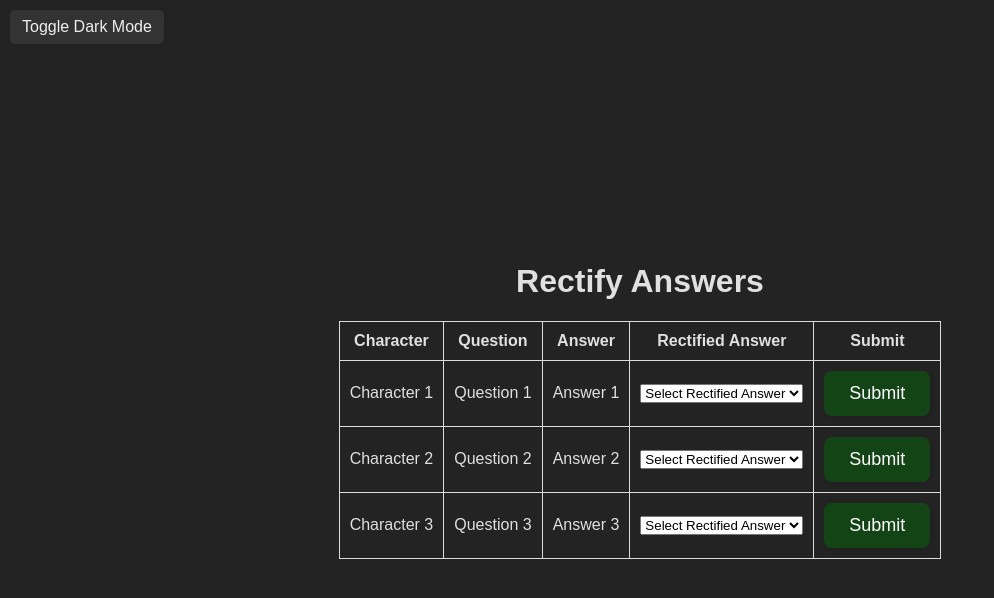
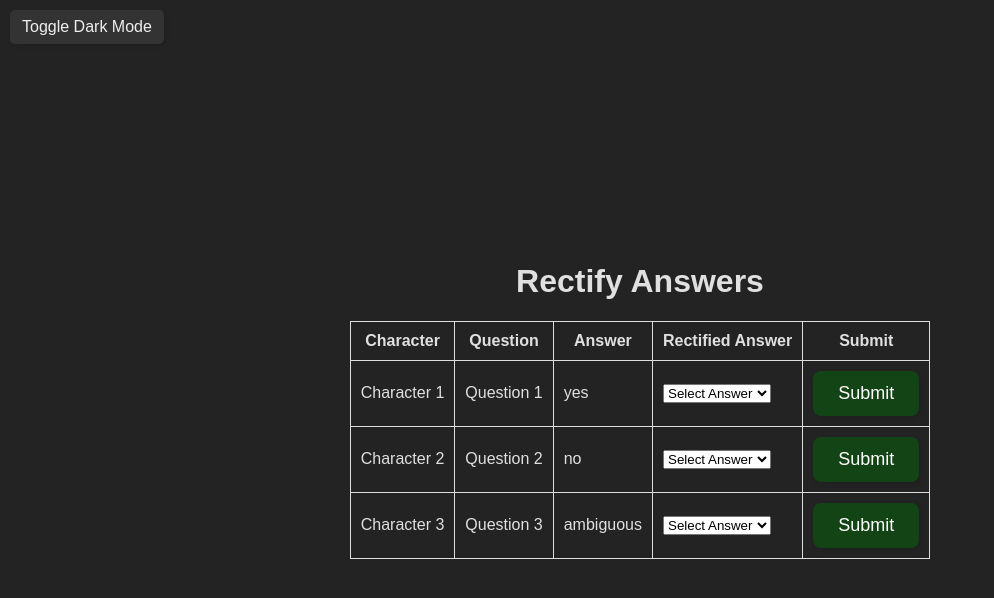
Before and after one commit to gsmafra/reverse-akinator, a Flask app: page /rectify in a window 1280 px wide. Shown: the top 598 px of the page, without its empty margins (0-994 px from the left). Run offline with Flask 3, Linux system fonts and the light colour scheme.

Commit message:
fix rectify frontend

```diff
--- a/static/js/dark_mode.js
+++ b/static/js/dark_mode.js
@@ -5,10 +5,14 @@
 
 if (currentHour >= 19 || currentHour < 6) {
   body.classList.add('dark-mode');
-  sidebar.classList.toggle('dark-mode');
+  if (sidebar !== null) {
+    sidebar.classList.add('dark-mode');
+  }
 }
 
 darkModeToggle.addEventListener('click', () => {
   body.classList.toggle('dark-mode');
-  sidebar.classList.toggle('dark-mode');
+  if (sidebar !== null) {
+    sidebar.classList.toggle('dark-mode');
+  }
 });
--- a/static/js/rectify.js
+++ b/static/js/rectify.js
@@ -1,11 +1,11 @@
 // Mock data
 const items = [
-    { character: 'Character 1', question: 'Question 1', answer: 'Answer 1' },
-    { character: 'Character 2', question: 'Question 2', answer: 'Answer 2' },
-    { character: 'Character 3', question: 'Question 3', answer: 'Answer 3' },
+    { character: 'Character 1', question: 'Question 1', answer: 'yes' },
+    { character: 'Character 2', question: 'Question 2', answer: 'no' },
+    { character: 'Character 3', question: 'Question 3', answer: 'ambiguous' },
 ];
 
-const answers = ['Answer 1', 'Answer 2', 'Answer 3', 'Answer 4', 'Answer 5'];
+const answers = ['yes', 'no', 'ambiguous'];
 
 const tableBody = document.getElementById('table-body');
 
@@ -26,7 +26,7 @@
     select.id = `rectified-answer-${index + 1}`;
     const defaultOption = document.createElement('option');
     defaultOption.value = "";
-    defaultOption.textContent = "Select Rectified Answer";
+    defaultOption.textContent = "Select Answer";
     select.appendChild(defaultOption);
     answers.forEach(answer => {
         const option = document.createElement('option');
--- a/templates/rectify.html
+++ b/templates/rectify.html
@@ -20,8 +20,7 @@
                 <th>Submit</th>
             </tr>
         </thead>
-        <tbody id="table-body">
-            </tbody>
+        <tbody id="table-body"></tbody>
     </table>
     <script src="static/js/rectify.js"></script>
     <script src="static/js/dark_mode.js"></script>
```
